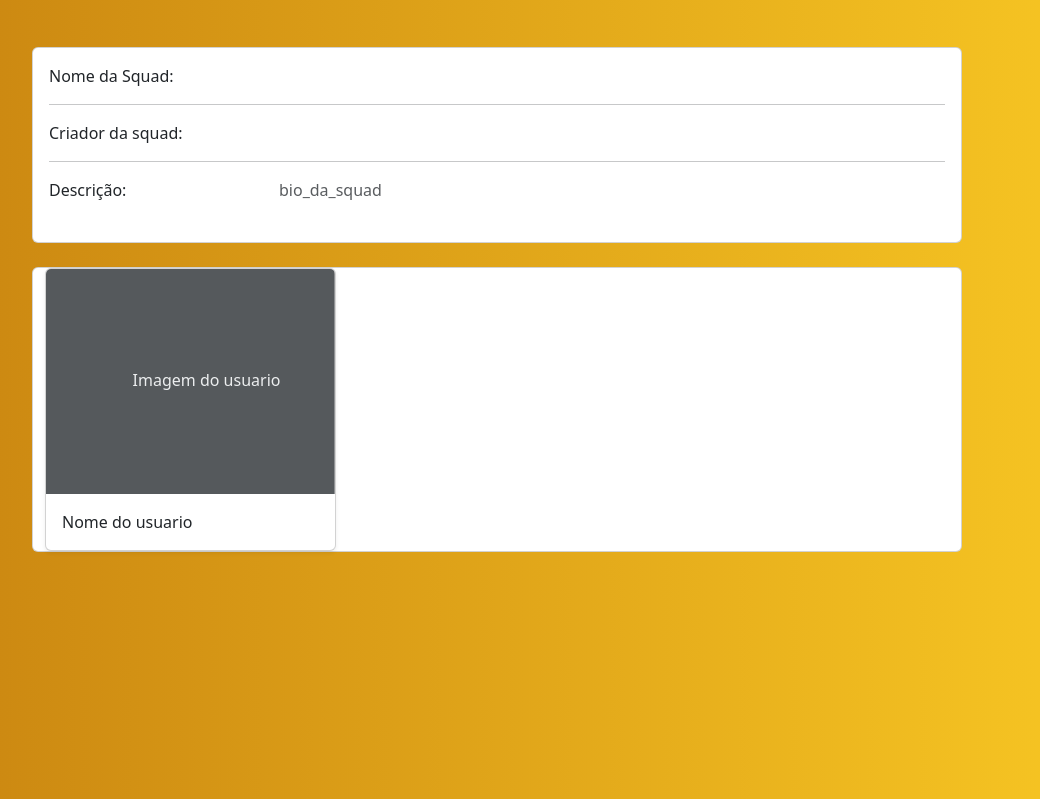
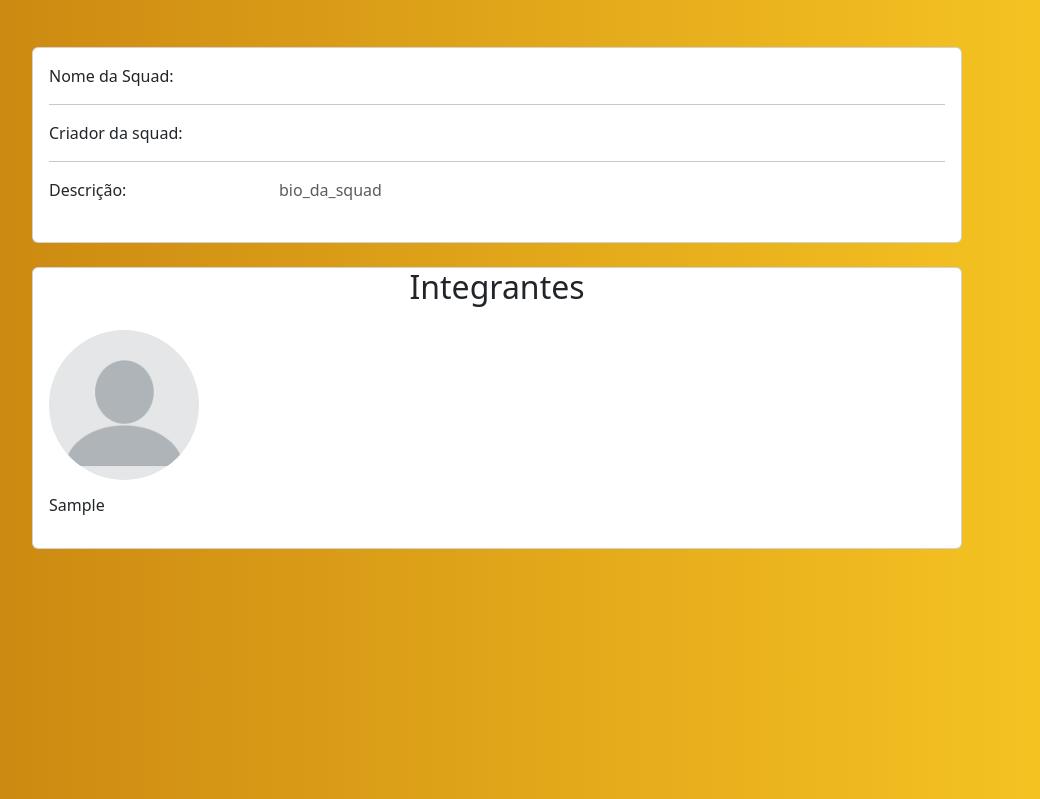
Before and after one commit to pedro-coelho-dr/cesarsquads, a Django app: page /squad/ in a window 1280 px wide. Shown: the part 77-876 px from the top of the page, without its empty margins (50-1090 px from the left). Run offline with Django 4.2, Linux system fonts and the light colour scheme; the visitor is signed in with stand-in values (Sample User, id 1); some libraries are stand-ins or nearby versions.

Commit message:
Update squad.html

```diff
--- a/src/templates/squad.html
+++ b/src/templates/squad.html
@@ -46,16 +46,16 @@
             <div class="col-md-5-lg-5">
                 <div class="card-body">
                     <div class="card mb-5 mb-md-5">
-                      <div class="container">
-                        <div class="row row-cols-1 row-cols-sm-2 row-cols-md-3 g-3">
-                          <div class="col">
-                            <div class="card shadow-sm">
-                              <svg class="bd-placeholder-img card-img-top" width="100%" height="225" xmlns="http://www.w3.org/2000/svg" role="img" aria-label="Placeholder: Imagem da Squad" preserveAspectRatio="xMidYMid slice" focusable="false"><title>Placeholder</title><rect width="100%" height="100%" fill="#55595c"/><text x="30%" y="50%" fill="#eceeef" dy=".3em">Imagem do usuario</text></svg>
-                              <div class="card-body">
-                                <p class="card-text">Nome do usuario</p>
-                              </div>
-                            </div>
+                      <h2 class="text-center">Integrantes</h2>
+                      <div class="card-body">
+                        <div class="row">
+                          <div class="col-md-4">
+                            <img src="{{user.profile.avatar.url}}" alt="avatar"
+                              class="rounded-circle img-fluid" style="width: 150px;">
+                            <h6 class="my-3">{{user.first_name}}</h6>
                           </div>
+
+
           </div>
         </div>
       </div>
```
